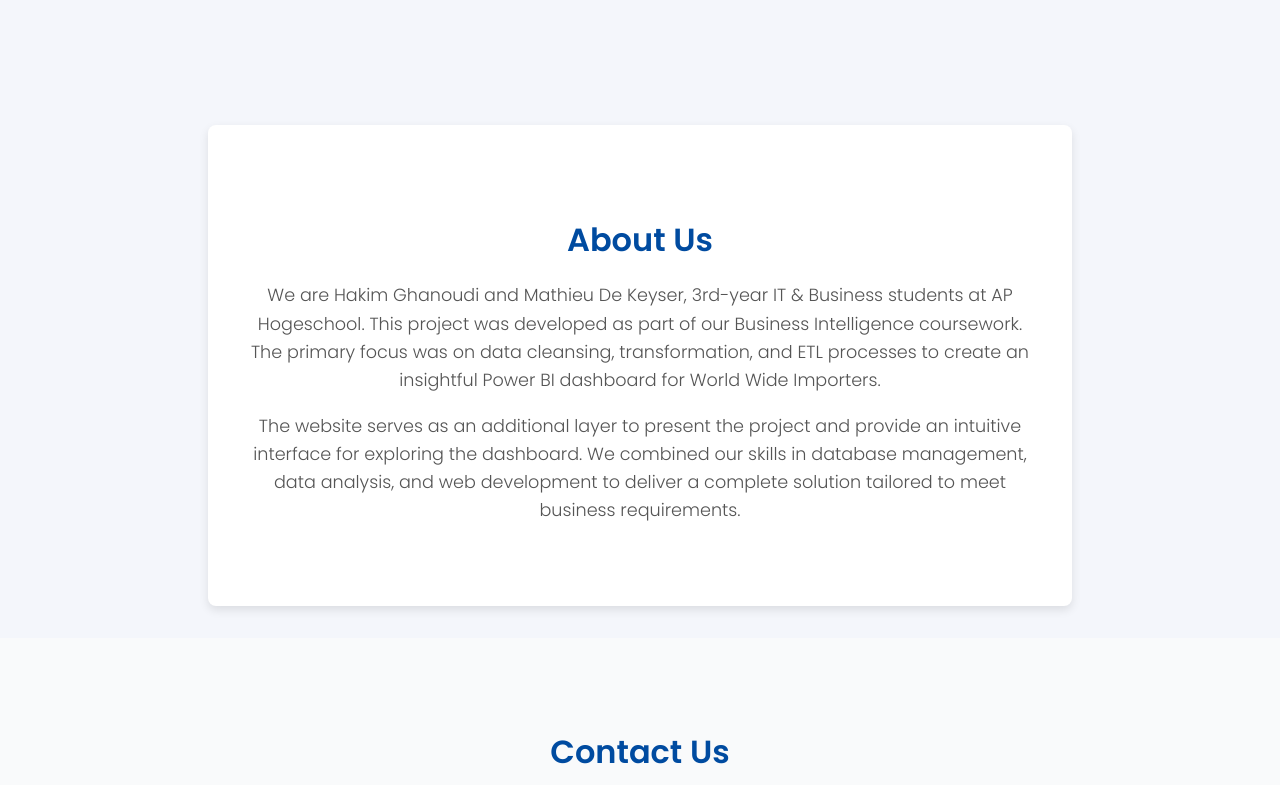
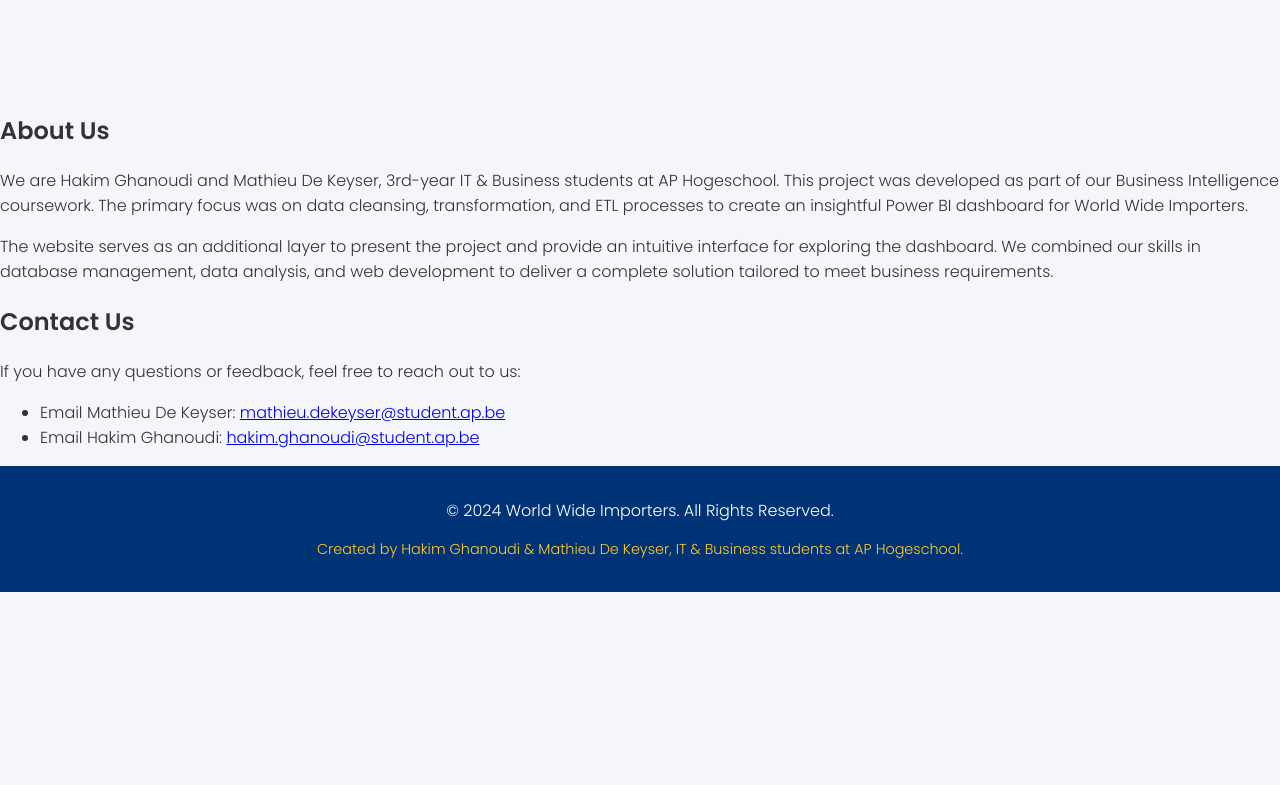
Before and after one commit to TisdenHakim/WorldWideImporters_Frontend, a plain HTML site: page index.html in a window 1280 px wide. Shown: the part 875-1660 px from the top of the page. After the commit the page ends 1467 px from the top, so only its background shows below. Drawn offline with Linux system fonts and the light colour scheme.

Commit message:
Update styles.css

```diff
--- a/styles.css
+++ b/styles.css
@@ -102,64 +102,6 @@
     border-radius: 10px;
 }
 
-/* About Section */
-.about {
-    background-color: #ffffff;
-    padding: 4rem 2rem;
-    text-align: center;
-    margin: 2rem auto;
-    box-shadow: 0 4px 10px rgba(0, 0, 0, 0.1);
-    border-radius: 8px;
-    max-width: 800px;
-}
-
-.about h2 {
-    color: #004ba0;
-    font-size: 2rem;
-    margin-bottom: 1rem;
-}
-
-.about p {
-    font-size: 1.1rem;
-    line-height: 1.6;
-    color: #555;
-}
-
-/* Contact Section */
-.contact {
-    background-color: #f9fafb;
-    padding: 4rem 2rem;
-    text-align: center;
-}
-
-.contact h2 {
-    color: #004ba0;
-    font-size: 2rem;
-    margin-bottom: 1rem;
-}
-
-.contact ul {
-    list-style: none;
-    padding: 0;
-    margin: 0;
-}
-
-.contact ul li {
-    font-size: 1.1rem;
-    color: #555;
-    margin-bottom: 0.5rem;
-}
-
-.contact ul li a {
-    color: #004ba0;
-    text-decoration: none;
-    font-weight: bold;
-}
-
-.contact ul li a:hover {
-    text-decoration: underline;
-}
-
 footer {
     background-color: #003375;
     color: white;
```
